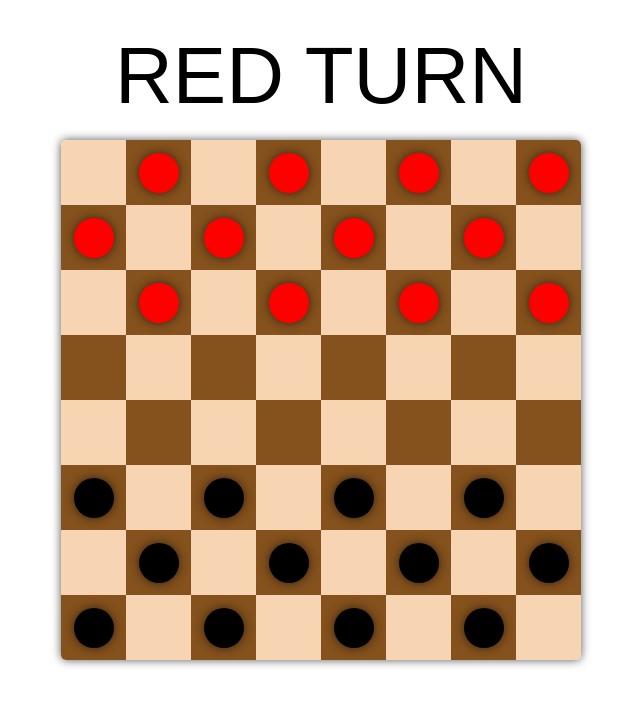
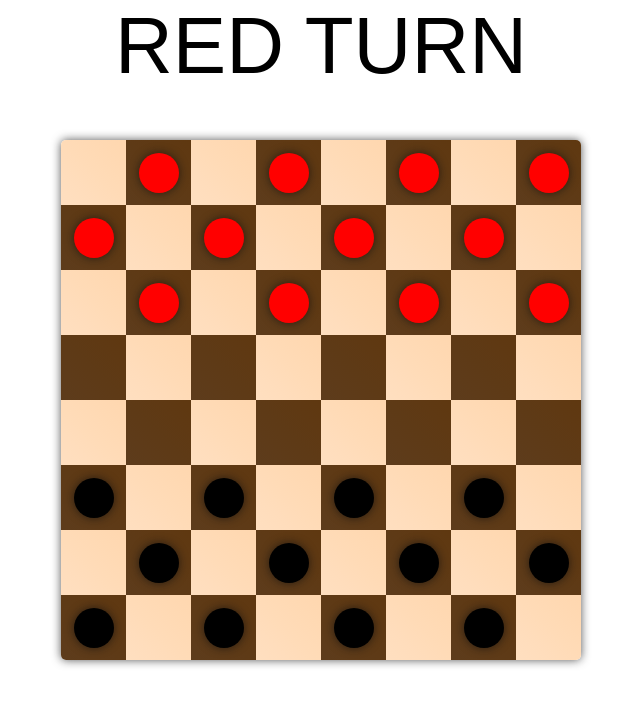
Before and after one commit to Bawelna0225/checkers, a plain HTML site: page index.html in a window 1280 px wide. Shown: the whole page, without its empty margins (319-959 px from the left). Drawn offline with Linux system fonts and the light colour scheme.

Commit message:
board coloring

```diff
--- a/style.scss
+++ b/style.scss
@@ -47,13 +47,13 @@
 			display: grid;
 			grid-template-columns: repeat(8, 65px);
 			.emptySpace {
-				background-color: #f7d5b3 !important;
+				background-image: linear-gradient(to right top, #ffdfc0, #ffddbc, #ffdbb7, #ffd9b3, #ffd7af) !important;
 			}
 			.boardSquare {
 				display: flex;
 				justify-content: center;
 				align-items: center;
-				background-color: #85511c;
+				background-image: linear-gradient(to right top, #5d3c1c, #5e3b19, #5e3a16, #5f3913, #5f3810);
 				width: 65px !important;
 				height: 65px !important;
 				.king.red-piece {
@@ -88,9 +88,12 @@
 
 	.turn {
 		position: absolute;
-		top: 30px;
+		top: 0px;
 		font-size: 5rem;
 		text-transform: uppercase;
+		pointer-events: none;
+		user-select: none;
+		z-index: -1;
 	}
 }
 
@@ -101,11 +104,11 @@
 			.row {
 				grid-template-columns: repeat(8, 12vw);
 				.boardSquare {
-                    width: 12vw !important;
-                    height: 12vw !important;
-                    display: flex;
-                    justify-content: center;
-                    align-items: center;
+					width: 12vw !important;
+					height: 12vw !important;
+					display: flex;
+					justify-content: center;
+					align-items: center;
 					.red-piece {
 						height: 4.5vw;
 						width: 4.5vw;
@@ -117,5 +120,8 @@
 				}
 			}
 		}
+		.turn {
+			font-size: 3rem;
+		}
 	}
 }
```
Also changed, not shown: style.css, 1 other file.
